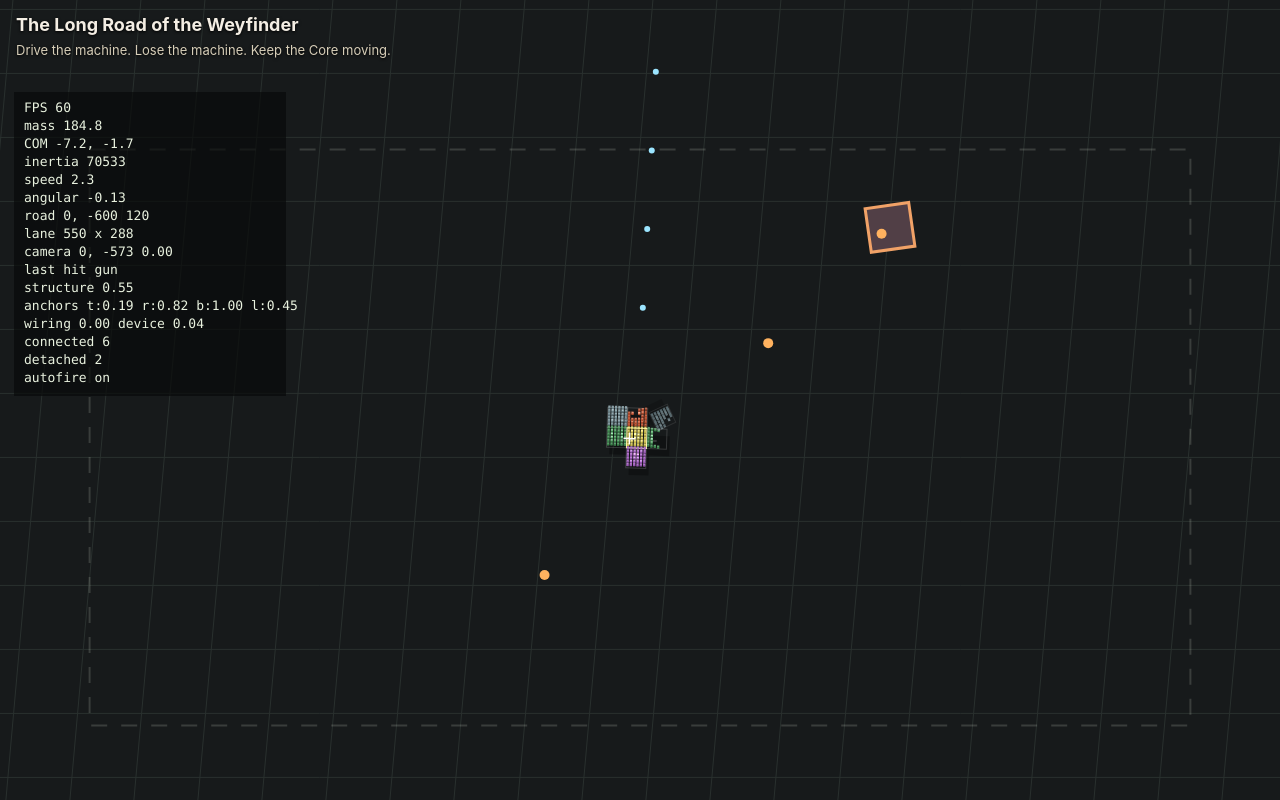
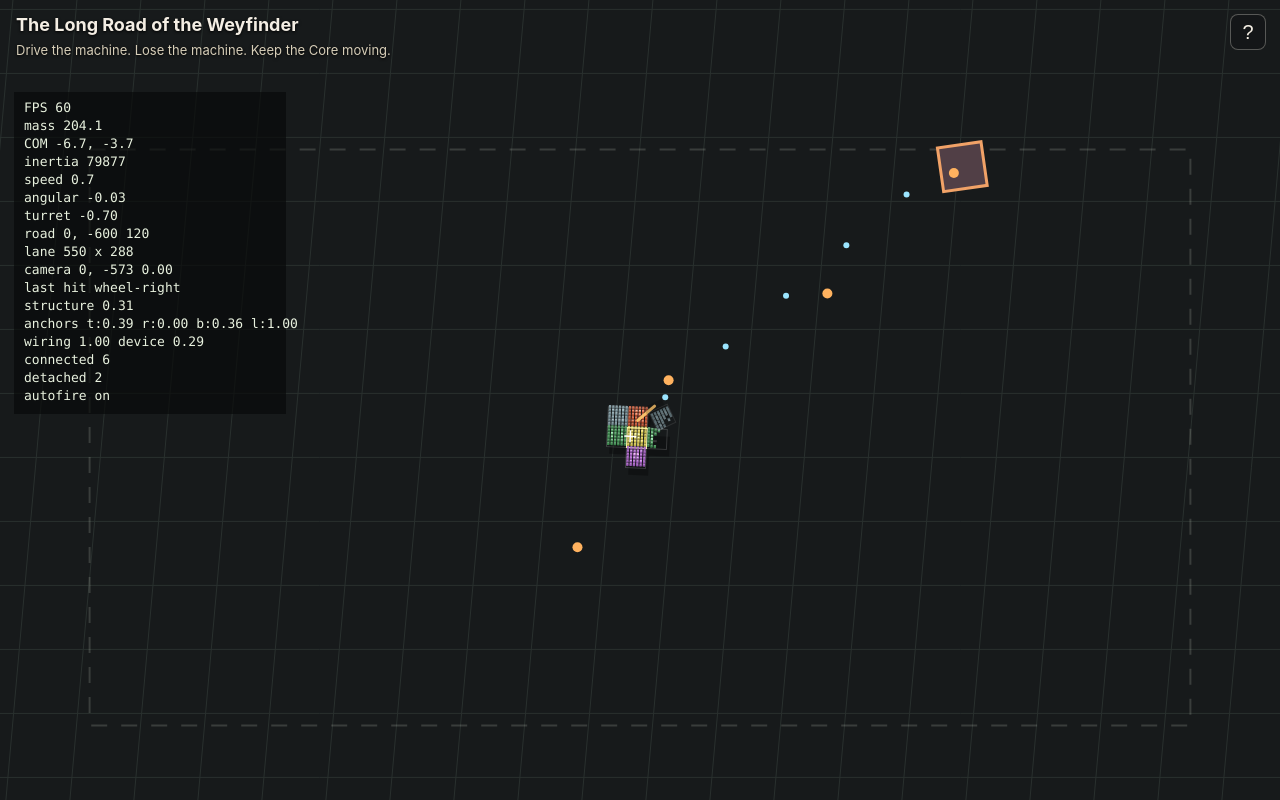
Before and after one commit to wesleymsmith2000/TheLongRoadofTheWeyfinder, a website built with Vite: page index.html in a window 1280 px wide. Built offline with nearby package versions, Linux system fonts and the light colour scheme.

Commit message:
Add turret aiming controls

```diff
--- a/index.html
+++ b/index.html
@@ -27,6 +27,7 @@
         width: 100vw;
         height: 100vh;
         background: #171a1b;
+        touch-action: none;
       }
 
       .hud {
@@ -70,6 +71,42 @@
       .hidden {
         display: none;
       }
+
+      .controls-toggle {
+        position: fixed;
+        right: 14px;
+        top: 14px;
+        width: 36px;
+        height: 36px;
+        border: 1px solid rgb(244 238 228 / 0.3);
+        border-radius: 8px;
+        background: rgb(20 23 24 / 0.78);
+        color: #f4eee4;
+        font-size: 20px;
+      }
+
+      .controls-panel {
+        position: fixed;
+        right: 14px;
+        top: 58px;
+        width: min(320px, calc(100vw - 28px));
+        padding: 12px 14px;
+        border: 1px solid rgb(244 238 228 / 0.22);
+        border-radius: 8px;
+        background: rgb(20 23 24 / 0.9);
+        color: #f4eee4;
+        font-size: 13px;
+        line-height: 1.45;
+      }
+
+      .controls-panel h2 {
+        margin: 0 0 8px;
+        font-size: 14px;
+      }
+
+      .controls-panel p {
+        margin: 0 0 6px;
+      }
     </style>
   </head>
   <body>
@@ -78,6 +115,13 @@
       <h1 class="title">The Long Road of the Weyfinder</h1>
       <p class="sub">Drive the machine. Lose the machine. Keep the Core moving.</p>
     </div>
+    <button id="controlsToggle" class="controls-toggle" type="button" aria-label="Toggle controls">?</button>
+    <div id="controlsPanel" class="controls-panel hidden">
+      <h2>Controls</h2>
+      <p>Keyboard: WASD/arrows move, mouse aims, hold click/touch to fire, Q/E rotate.</p>
+      <p>Controller: left stick moves, right stick aims, bumpers/triggers rotate, A brakes.</p>
+      <p>Mobile: left side drags movement, right side aims and fires.</p>
+    </div>
     <div id="gameOver" class="game-over hidden">Core Lost<br /><span style="font-size: 18px">Press R</span></div>
     <script type="module" src="/src/main.js"></script>
   </body>
--- a/src/core/game.js
+++ b/src/core/game.js
@@ -6,6 +6,7 @@
 import { Rng } from './rng.js';
 import { containVehicleInRoadFrame, createRoadCamera, createRoadFrame, stepRoadCamera, stepRoadFrame } from './camera.js';
 import { CELL_SIZE } from './voxelMask.js';
+import { stepTurretAim } from './turret.js';
 
 export function createGame(seed = 1147) {
   const vehicle = createStartingVehicle();
@@ -31,10 +32,12 @@
   game.time += dt;
   if (input.resetPressed) return createGame(1147);
   if (input.fireTogglePressed) game.autofire = !game.autofire;
+  game.inputFireHeld = Boolean(input.fireHeld);
 
   const roadDelta = stepRoadFrame(game.road, dt);
   carryRoadObjects(game, roadDelta);
   stepVehicle(game.vehicle, input, dt, game.road.heading);
+  stepTurretAim(game.vehicle, [game.enemy], input, dt);
   stepEnemy(game, dt);
   stepPlayerGun(game, dt);
 
@@ -58,11 +61,11 @@
 
 function stepPlayerGun(game, dt) {
   game.playerFireTimer -= dt;
-  if (!game.autofire || game.playerFireTimer > 0 || game.gameOver || !hasFunctionalGun(game.vehicle)) return;
+  if ((!game.autofire && !game.inputFireHeld) || game.playerFireTimer > 0 || game.gameOver || !hasFunctionalGun(game.vehicle)) return;
   const muzzle = gunMuzzleWorld(game.vehicle);
   if (!muzzle) return;
   const speed = 430;
-  const angle = game.vehicle.heading - Math.PI / 2;
+  const angle = game.vehicle.turretHeading;
   game.playerProjectiles.push(
     createProjectile(muzzle.x, muzzle.y, Math.cos(angle) * speed + game.vehicle.vx, Math.sin(angle) * speed + game.vehicle.vy, {
       team: 'player',
--- /dev/null
+++ b/src/core/turret.js
@@ -0,0 +1,38 @@
+import { angleDelta, distanceSquared } from './math.js';
+
+export function stepTurretAim(vehicle, enemies, input, dt) {
+  const desired = resolveTurretAim(vehicle, enemies, input);
+  if (desired == null) return vehicle.turretHeading;
+  const maxTurn = 8 * dt;
+  const delta = angleDelta(vehicle.turretHeading, desired);
+  vehicle.turretHeading += Math.max(-maxTurn, Math.min(maxTurn, delta));
+  return vehicle.turretHeading;
+}
+
+export function resolveTurretAim(vehicle, enemies, input) {
+  if (input.aimWorld) return Math.atan2(input.aimWorld.y - vehicle.y, input.aimWorld.x - vehicle.x);
+  if (Math.hypot(input.aimX ?? 0, input.aimY ?? 0) > 0.2) {
+    return Math.atan2(input.aimY, input.aimX);
+  }
+  return gunnerAim(vehicle, enemies);
+}
+
+export function gunnerAim(vehicle, enemies) {
+  const target = nearestEnemy(vehicle, enemies);
+  if (!target) return vehicle.turretHeading;
+  const projectileSpeed = 430;
+  const dx = target.x - vehicle.x;
+  const dy = target.y - vehicle.y;
+  const distance = Math.hypot(dx, dy);
+  const leadTime = Math.min(0.75, distance / projectileSpeed);
+  const leadX = target.x + (target.vx ?? 0) * leadTime;
+  const leadY = target.y + (target.vy ?? 0) * leadTime;
+  return Math.atan2(leadY - vehicle.y, leadX - vehicle.x);
+}
+
+function nearestEnemy(vehicle, enemies) {
+  return enemies.reduce((nearest, enemy) => {
+    if (!nearest) return enemy;
+    return distanceSquared(vehicle, enemy) < distanceSquared(vehicle, nearest) ? enemy : nearest;
+  }, null);
+}
--- a/src/core/vehicle.js
+++ b/src/core/vehicle.js
@@ -28,6 +28,7 @@
     vy: 0,
     heading: 0,
     angularVelocity: 0,
+    turretHeading: -Math.PI / 2,
     cells,
     connections,
     detachedPieces: [],
@@ -115,10 +116,11 @@
   return vehicle.cells.some((cell) => cell.attached && cell.type === 'gun' && !cell.state.destroyed && cell.state.deviceIntegrity > 0.15);
 }
 
-export function gunMuzzleWorld(vehicle) {
+export function gunMuzzleWorld(vehicle, aimHeading = vehicle.turretHeading) {
   const gun = vehicle.cells.find((cell) => cell.attached && cell.type === 'gun' && !cell.state.destroyed);
   if (!gun) return null;
-  return localToWorld({ x: gun.gridX * CELL_SIZE, y: gun.gridY * CELL_SIZE - CELL_SIZE * 0.62 }, vehicle);
+  const base = localToWorld({ x: gun.gridX * CELL_SIZE, y: gun.gridY * CELL_SIZE }, vehicle);
+  return { x: base.x + Math.cos(aimHeading) * CELL_SIZE * 0.72, y: base.y + Math.sin(aimHeading) * CELL_SIZE * 0.72 };
 }
 
 export function applyImpulse(vehicle, worldPoint, direction, impulse) {
--- a/src/debug/debugOverlay.js
+++ b/src/debug/debugOverlay.js
@@ -12,6 +12,7 @@
     `inertia ${vehicle.momentOfInertia.toFixed(0)}`,
     `speed ${Math.hypot(vehicle.vx, vehicle.vy).toFixed(1)}`,
     `angular ${vehicle.angularVelocity.toFixed(2)}`,
+    `turret ${vehicle.turretHeading.toFixed(2)}`,
     `road ${game.road.x.toFixed(0)}, ${game.road.y.toFixed(0)} ${game.road.speed.toFixed(0)}`,
     `lane ${game.road.halfWidth.toFixed(0)} x ${game.road.halfHeight.toFixed(0)}`,
     `camera ${game.camera.x.toFixed(0)}, ${game.camera.y.toFixed(0)} ${game.camera.heading.toFixed(2)}`,
--- a/src/input/gamepad.js
+++ b/src/input/gamepad.js
@@ -27,16 +27,20 @@
   const rightTrigger = buttonValue(pad.buttons[7]);
   const bumperTurn = (buttonPressed(pad.buttons[5]) ? 1 : 0) - (buttonPressed(pad.buttons[4]) ? 1 : 0);
   const triggerTurn = rightTrigger - leftTrigger;
-  const stickTurn = axes[2] ?? 0;
+  const aimX = axes[2] ?? 0;
+  const aimY = axes[3] ?? 0;
 
   return {
     x: axes[0] ?? 0,
     y: axes[1] ?? 0,
-    turn: strongestAxis(stickTurn, bumperTurn, triggerTurn),
+    turn: strongestAxis(bumperTurn, triggerTurn),
+    aimX,
+    aimY,
     brake: buttonPressed(pad.buttons[0]) || buttonPressed(pad.buttons[10]),
-    debugTogglePressed: buttonJustPressed(pad, previousButtons, 2) || buttonJustPressed(pad, previousButtons, 8),
+    debugTogglePressed: buttonJustPressed(pad, previousButtons, 2),
     fireTogglePressed: buttonJustPressed(pad, previousButtons, 1),
-    resetPressed: buttonJustPressed(pad, previousButtons, 3) || buttonJustPressed(pad, previousButtons, 9),
+    resetPressed: buttonJustPressed(pad, previousButtons, 3),
+    controlsTogglePressed: buttonJustPressed(pad, previousButtons, 8) || buttonJustPressed(pad, previousButtons, 9),
   };
 }
 
@@ -50,9 +54,12 @@
     y: 0,
     turn: 0,
     brake: false,
+    aimX: 0,
+    aimY: 0,
     debugTogglePressed: false,
     fireTogglePressed: false,
     resetPressed: false,
+    controlsTogglePressed: false,
   };
 }
 
--- a/src/input/keyboard.js
+++ b/src/input/keyboard.js
@@ -19,10 +19,13 @@
         x,
         y,
         turn,
+        aimX: 0,
+        aimY: 0,
         brake: keys.has('Space'),
         debugTogglePressed: pressed.has('KeyD'),
         fireTogglePressed: pressed.has('KeyF'),
         resetPressed: pressed.has('KeyR'),
+        controlsTogglePressed: pressed.has('KeyH') || pressed.has('Slash'),
       };
       pressed.clear();
       return snapshot;
--- /dev/null
+++ b/src/input/mouse.js
@@ -0,0 +1,77 @@
+export function createMouseInput(target, toWorld) {
+  const state = {
+    x: 0,
+    y: 0,
+    active: false,
+    fireHeld: false,
+    touchMove: { x: 0, y: 0 },
+    movePointerId: null,
+    aimPointerId: null,
+    moveStart: { x: 0, y: 0 },
+  };
+
+  target.addEventListener('pointerdown', (event) => {
+    target.setPointerCapture?.(event.pointerId);
+    if (event.pointerType === 'touch' && event.clientX < window.innerWidth * 0.45 && state.movePointerId == null) {
+      state.movePointerId = event.pointerId;
+      state.moveStart = { x: event.clientX, y: event.clientY };
+      state.touchMove = { x: 0, y: 0 };
+    } else {
+      state.aimPointerId = event.pointerId;
+      state.fireHeld = true;
+      setAim(state, event);
+    }
+  });
+
+  target.addEventListener('pointermove', (event) => {
+    if (event.pointerId === state.movePointerId) {
+      state.touchMove = {
+        x: clampAxis((event.clientX - state.moveStart.x) / 64),
+        y: clampAxis((event.clientY - state.moveStart.y) / 64),
+      };
+      return;
+    }
+    if (event.pointerType === 'mouse' || event.pointerId === state.aimPointerId) {
+      setAim(state, event);
+    }
+  });
+
+  target.addEventListener('pointerup', (event) => releasePointer(state, event.pointerId));
+  target.addEventListener('pointercancel', (event) => releasePointer(state, event.pointerId));
+
+  function setAim(targetState, event) {
+    state.x = event.clientX;
+    state.y = event.clientY;
+    targetState.active = true;
+  }
+
+  target.addEventListener('pointerleave', () => {
+    if (state.aimPointerId == null) state.active = false;
+  });
+
+  return {
+    read() {
+      return {
+        x: state.touchMove.x,
+        y: state.touchMove.y,
+        aimWorld: state.active ? toWorld({ x: state.x, y: state.y }) : null,
+        fireHeld: state.fireHeld,
+      };
+    },
+  };
+}
+
+function releasePointer(state, pointerId) {
+  if (pointerId === state.movePointerId) {
+    state.movePointerId = null;
+    state.touchMove = { x: 0, y: 0 };
+  }
+  if (pointerId === state.aimPointerId) {
+    state.aimPointerId = null;
+    state.fireHeld = false;
+  }
+}
+
+function clampAxis(value) {
+  return Math.max(-1, Math.min(1, value));
+}
--- a/src/main.js
+++ b/src/main.js
@@ -1,15 +1,19 @@
 import { createGame, stepGame } from './core/game.js';
-import { configureRoadLaneForViewport } from './core/camera.js';
+import { configureRoadLaneForViewport, screenToWorld } from './core/camera.js';
 import { CanvasRenderer } from './render/canvasRenderer.js';
 import { createKeyboardInput } from './input/keyboard.js';
 import { createGamepadInput } from './input/gamepad.js';
+import { createMouseInput } from './input/mouse.js';
 import { createDebugOverlay } from './debug/debugOverlay.js';
 
 const canvas = document.querySelector('#game');
 const gameOver = document.querySelector('#gameOver');
+const controlsToggle = document.querySelector('#controlsToggle');
+const controlsPanel = document.querySelector('#controlsPanel');
 const renderer = new CanvasRenderer(canvas);
 const keyboard = createKeyboardInput(window);
 const gamepad = createGamepadInput();
+const mouse = createMouseInput(canvas, (screen) => screenToWorld(screen, game.camera, { width: window.innerWidth, height: window.innerHeight }));
 const debug = createDebugOverlay();
 
 let game = createGame();
@@ -20,17 +24,35 @@
   previous = now;
   const keyInput = keyboard.read();
   const padInput = gamepad.read();
+  const mouseInput = mouse.read();
+  const stickAimActive = Math.hypot(padInput.aimX ?? 0, padInput.aimY ?? 0) > 0.2;
+  const stickAimWorld = stickAimActive
+    ? screenToWorld(
+        {
+          x: window.innerWidth / 2 + padInput.aimX * 100,
+          y: window.innerHeight * 0.58 + padInput.aimY * 100,
+        },
+        game.camera,
+        { width: window.innerWidth, height: window.innerHeight },
+      )
+    : null;
   const input = {
-    x: keyInput.x || padInput.x,
-    y: keyInput.y || padInput.y,
+    x: keyInput.x || padInput.x || mouseInput.x,
+    y: keyInput.y || padInput.y || mouseInput.y,
     turn: keyInput.turn || padInput.turn,
+    aimX: 0,
+    aimY: 0,
+    aimWorld: stickAimWorld ?? mouseInput.aimWorld,
+    fireHeld: mouseInput.fireHeld,
     brake: keyInput.brake || padInput.brake,
     debugTogglePressed: keyInput.debugTogglePressed,
     fireTogglePressed: keyInput.fireTogglePressed,
     resetPressed: keyInput.resetPressed,
+    controlsTogglePressed: keyInput.controlsTogglePressed || padInput.controlsTogglePressed,
   };
   configureRoadLaneForViewport(game.road, window.innerWidth, window.innerHeight);
   if (input.debugTogglePressed) debug.visible = !debug.visible;
+  if (input.controlsTogglePressed) toggleControls();
   const next = stepGame(game, input, dt);
   if (next !== game) game = next;
   game.fps = game.fps * 0.9 + (1 / Math.max(dt, 0.001)) * 0.1;
@@ -40,3 +62,9 @@
 }
 
 requestAnimationFrame(frame);
+
+controlsToggle.addEventListener('click', toggleControls);
+
+function toggleControls() {
+  controlsPanel.classList.toggle('hidden');
+}
--- a/src/render/canvasRenderer.js
+++ b/src/render/canvasRenderer.js
@@ -1,5 +1,4 @@
 import { CELL_SIZE, VOXELS, Roles } from '../core/voxelMask.js';
-import { localToWorld } from '../core/math.js';
 import { drawDebugOverlay } from '../debug/debugOverlay.js';
 
 const COLORS = {
@@ -103,7 +102,27 @@
   drawVehicleEdges(ctx, vehicle);
   const attached = vehicle.cells.filter((cell) => cell.attached && !cell.state.destroyed);
   for (const cell of attached) drawCell(ctx, cell, cell.gridX * CELL_SIZE, cell.gridY * CELL_SIZE, 1);
+  drawTurret(ctx, vehicle);
   drawComMarker(ctx, vehicle.centerOfMass);
+  ctx.restore();
+}
+
+function drawTurret(ctx, vehicle) {
+  const gun = vehicle.cells.find((cell) => cell.attached && cell.type === 'gun' && !cell.state.destroyed);
+  if (!gun) return;
+  ctx.save();
+  const localHeading = vehicle.turretHeading - vehicle.heading;
+  const baseX = gun.gridX * CELL_SIZE;
+  const baseY = gun.gridY * CELL_SIZE;
+  const dx = Math.cos(localHeading) * CELL_SIZE * 1.1;
+  const dy = Math.sin(localHeading) * CELL_SIZE * 1.1;
+  ctx.strokeStyle = '#f7c06a';
+  ctx.lineWidth = 3;
+  ctx.lineCap = 'round';
+  ctx.beginPath();
+  ctx.moveTo(baseX, baseY);
+  ctx.lineTo(baseX + dx, baseY + dy);
+  ctx.stroke();
   ctx.restore();
 }
 
```
Also changed, not shown: src/core/camera.js (+7 -0 lines), tests/gamepad.test.js (+11 -2 lines), tests/turret.test.js (added, +26 -0 lines), README.md.
